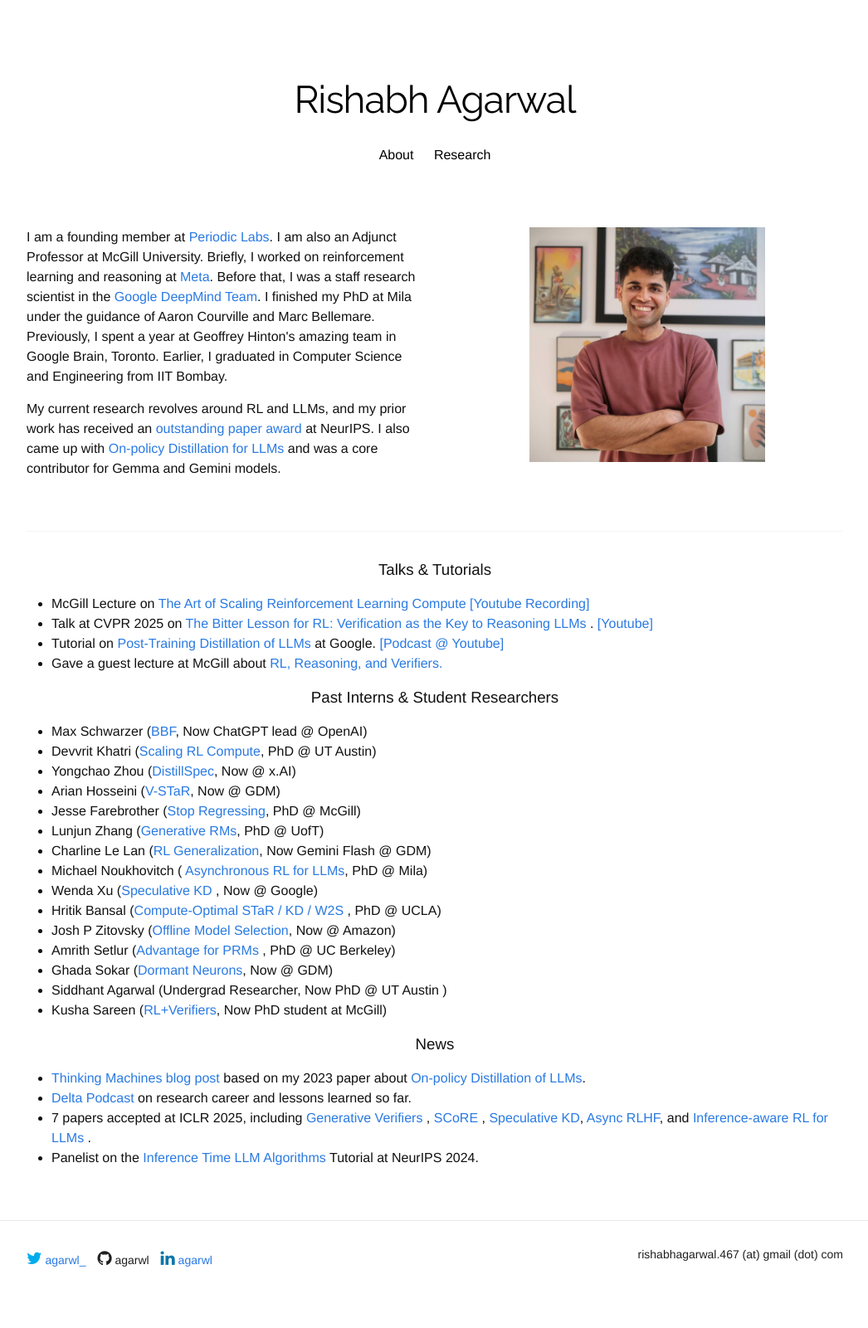
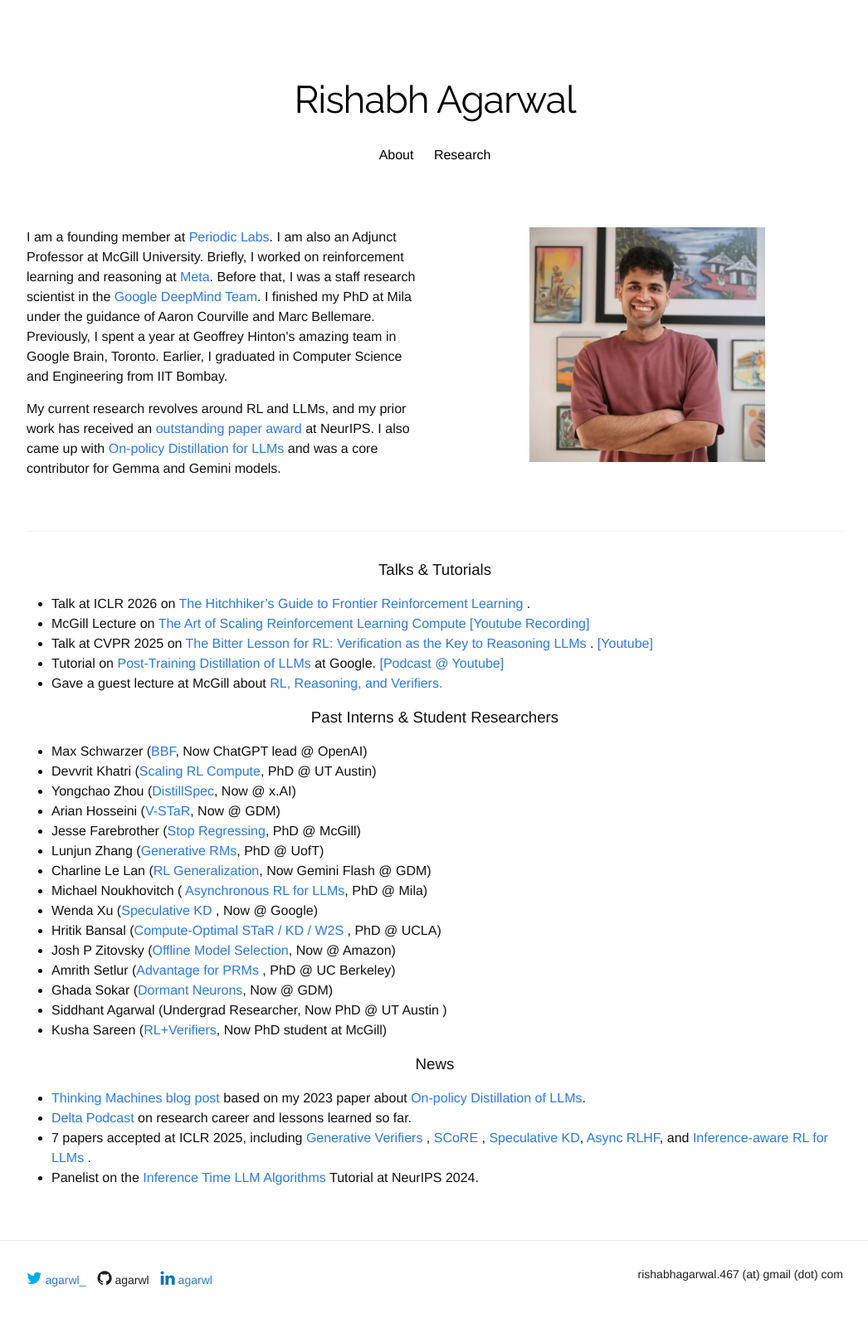
Before and after one commit to agarwl/agarwl.github.io, a Jekyll site: the page built from index.html, in a window 1280 px wide. Shown: the whole page at 83% size, without its empty margins (116-1162 px from the left). Built offline with Jekyll 4.4.1, drawn with Linux system fonts in a browser that asks for light colours; nearby versions of some CDN libraries; some web fonts are replaced; a style sheet for code colours, icons or effects is not loaded; before the commit the page ends 1577 px from its top, so only the background shows below that.

Commit message:
Add upcoming talks and tutorials to index.html

```diff
--- a/index.html
+++ b/index.html
@@ -31,6 +31,7 @@ title: "Rishabh Agarwal"
 
 <h3> Talks & Tutorials </h3>
 <ul>
+	<li> Talk at ICLR 2026 on <a href="https://agarwl.github.io/images/research/iclr_spot_talk_v2.pdf"> The Hitchhiker’s Guide to Frontier Reinforcement Learning </a>.
 	<li> McGill Lecture on <a href="https://drive.google.com/file/d/1kM25WYGKEkzE55DhN35Mqw_eO3ObEoi9/view">The Art of Scaling Reinforcement Learning Compute</a>  <a href="https://www.youtube.com/watch?v=RBZx-BKKdG8"> [Youtube Recording] </a> </li>
 	<li> Talk at CVPR 2025 on <a href="https://drive.google.com/file/d/1xd9gPMakWhKl5JlcQqrAIN7gVoxNsS5M/view"> The Bitter Lesson for RL: Verification as the Key to Reasoning LLMs </a>. <a href="https://www.youtube.com/watch?v=nXQE1DsPm2c">[Youtube]</a>
     <li> Tutorial on <a href="https://drive.google.com/file/d/1xMohjQcTmQuUd_OiZ3hB1r47WB1WM3Am/view"> Post-Training Distillation of LLMs </a> at Google. <a href="https://www.youtube.com/watch?v=O1AR4iL30mg"> [Podcast @ Youtube] </a>  </li>
```
